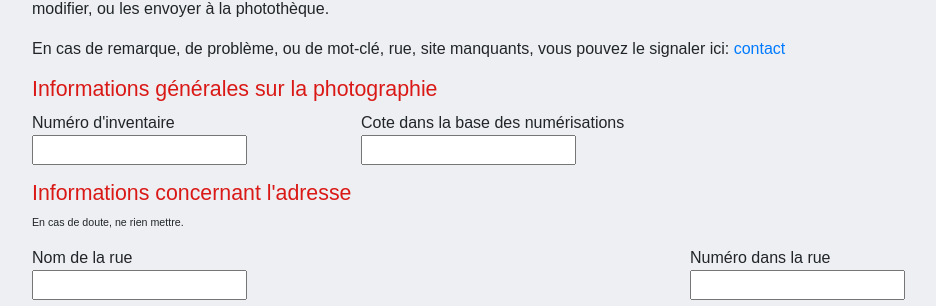
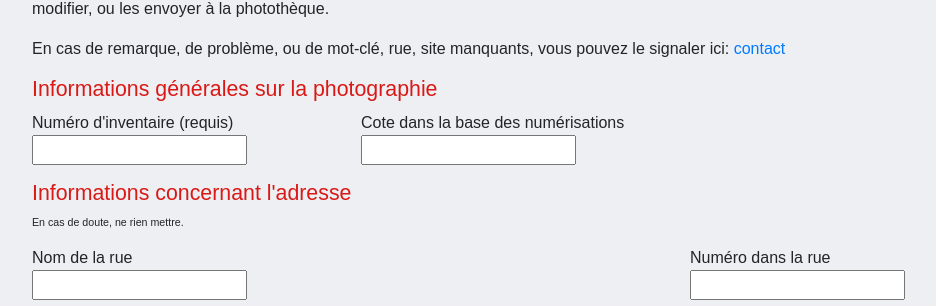
Before and after one commit to MaximeChallon/InventaireParisHistorique_webapp, a Python web app: template app/templates/pages/cataloguer.html in a window 1280 px wide. Shown: the part 168-474 px from the top of the page, without its empty margins (23-959 px from the left). Run offline with Jinja, Linux system fonts and the light colour scheme; the template is opened without the code that fills it, so the values that code supplies are empty, except form fields; tables that the repository leaves empty hold one stand-in row (values such as "Sample post"); form fields are guessed from the names that the template uses; some libraries are stand-ins or nearby versions.

Commit message:
modif template cataloguer

```diff
--- a/app/templates/pages/cataloguer.html
+++ b/app/templates/pages/cataloguer.html
@@ -43,7 +43,7 @@ Cataloguer
             <h1 style="font-size:16pt;color:#da1916;">Informations générales sur la photographie</h1>
             <div class="row">
                 <div class="col-4">
-                    <p>Numéro d'inventaire<br>
+                    <p>Numéro d'inventaire (requis)<br>
                         {{ form.N_inventaire }}</p>
                 </div>
                 <div class="col-6">
```
